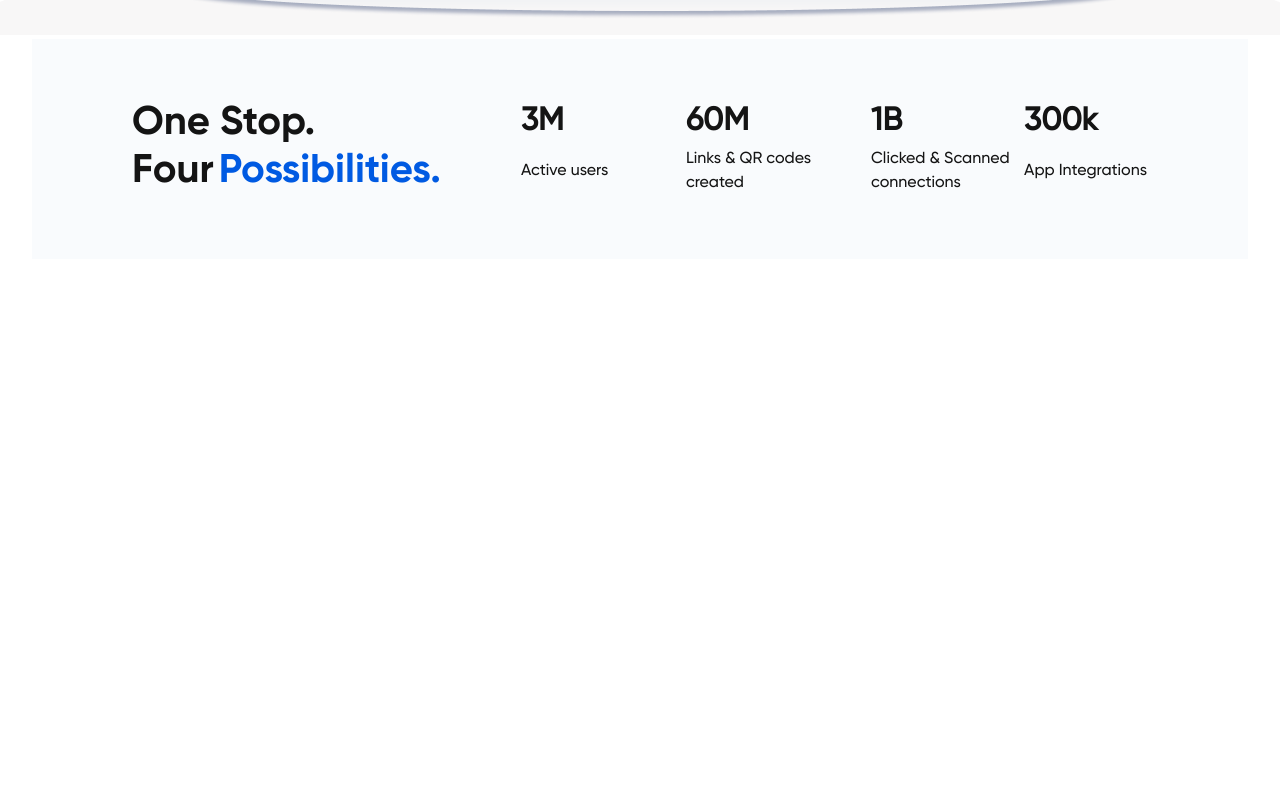
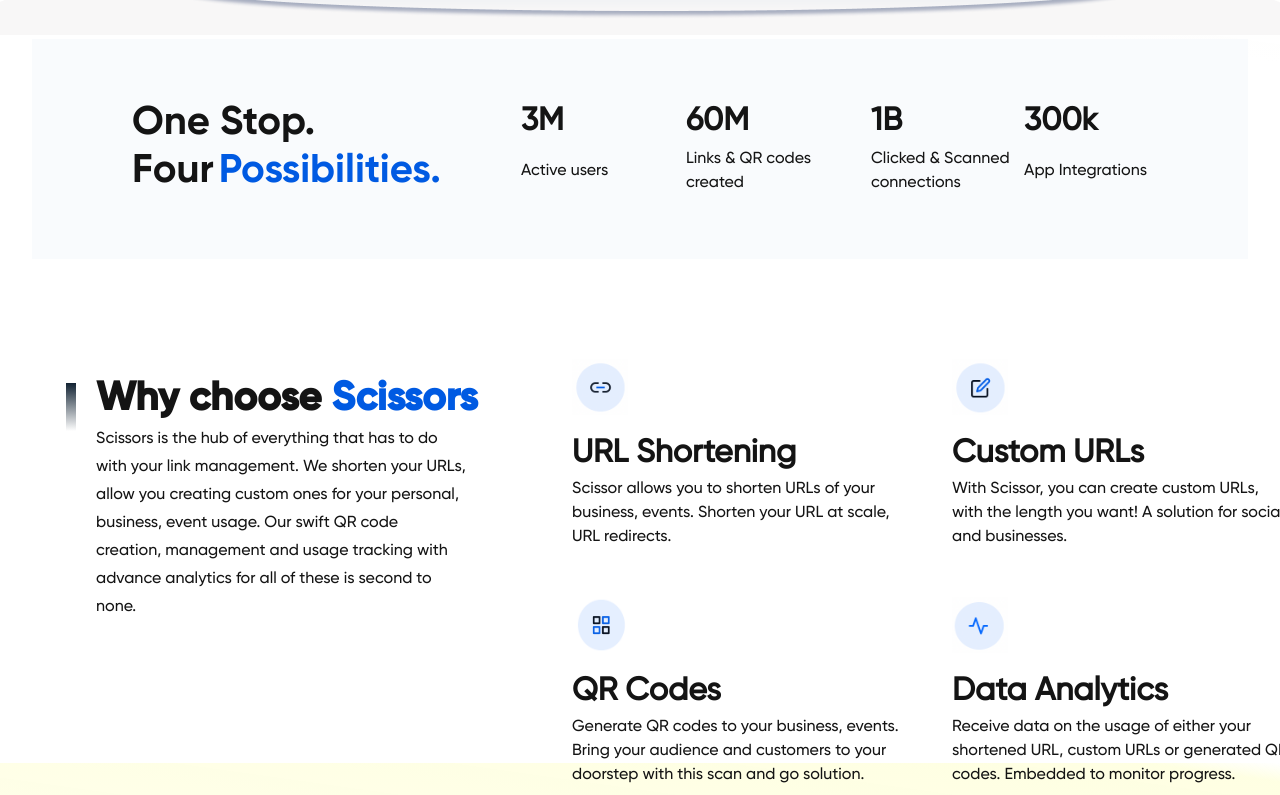
Before and after one commit to kachi-jasperD/scissor, a plain HTML site: page index.html in a window 1280 px wide. Shown: the part 968-1763 px from the top of the page. Before the commit the page ends 1227 px from the top, so only its background shows below. Drawn offline with Linux system fonts and the light colour scheme.

Commit message:
section-3 Why choose Scissors

```diff
--- a/gilroy-bold-webfont/style.css
+++ b/gilroy-bold-webfont/style.css
@@ -315,7 +315,8 @@ h1 {
   line-height: 48px;
   text-align: left;
 }
-.section-2 .blue {
+.section-2 .blue,
+.why .blue {
   color: #005ae2;
 }
 .section-2 .table {
@@ -345,3 +346,96 @@ h1 {
 }
 
 /* End of styling of section-2 */
+
+/* styling of section-3 */
+
+.section-3 {
+  display: grid;
+  gap: 10px;
+  grid-template-columns: 1fr 1fr;
+  place-items: center;
+}
+
+.why {
+  width: 430px;
+  height: 256px;
+  opacity: 0px;
+  display: flex;
+}
+.four-cells {
+  width: 708px;
+  height: 504px;
+  gap: 64px;
+  gap: 40px;
+  opacity: 0px;
+  display: grid;
+  grid-template-columns: 1fr 1fr;
+  padding: 100px 0px;
+}
+.vertical-icon {
+  margin-right: 20px;
+  display: inline-block;
+  width: 10px;
+  height: 48px;
+  background: linear-gradient(180deg, #112232 0%, rgba(77, 107, 136, 0) 100%);
+}
+
+.why h2 {
+  width: 392px;
+  height: 32px;
+  gap: 0px;
+  opacity: 0px;
+  font-family: "Gilroy-Bold ☞";
+  font-size: 40px;
+  line-height: 32px;
+  margin-bottom: 10px;
+}
+
+.why p {
+  width: 370px;
+  height: 192px;
+  gap: 0px;
+  opacity: 0px;
+  font-family: "Gilroy-Medium ☞";
+  font-size: 16px;
+  line-height: 28px;
+  text-align: left;
+  text-underline-position: from-font;
+  text-decoration-skip-ink: none;
+}
+
+.four-cells .icons {
+  width: 56px;
+  height: 56px;
+  gap: 0px;
+  opacity: 0px;
+  margin-bottom: 20px;
+}
+
+.four-cells h2 {
+  width: 226px;
+  height: 28px;
+  gap: 0px;
+  opacity: 0px;
+  font-size: 32px;
+  line-height: 28px;
+  text-align: left;
+  font-family: "Gilroy-Medium ☞";
+  text-underline-position: from-font;
+  text-decoration-skip-ink: none;
+  margin-bottom: 10px;
+}
+.four-cells p {
+  width: 340px;
+  height: 80px;
+  gap: 0px;
+  opacity: 0px;
+  font-family: "Gilroy-Medium ☞";
+  font-size: 16px;
+  line-height: 24px;
+  text-align: left;
+  text-underline-position: from-font;
+  text-decoration-skip-ink: none;
+}
+
+/* End of styling of section-3 */
--- a/index.html
+++ b/index.html
@@ -1,11 +1,10 @@
 <!DOCTYPE html>
 <html lang="en">
-
   <head>
-    <meta charset="UTF-8">
-    <meta name="viewport" content="width=device-width, initial-scale=1.0">
+    <meta charset="UTF-8" />
+    <meta name="viewport" content="width=device-width, initial-scale=1.0" />
     <title>Scissor</title>
-    <link rel="stylesheet" href="./gilroy-bold-webfont/style.css">
+    <link rel="stylesheet" href="./gilroy-bold-webfont/style.css" />
   </head>
 
   <body>
@@ -17,7 +16,11 @@
         <div class="menu">
           <ul>
             <li><a href="#" class="active">My URLs</a></li>
-                    <li><a href="#">Features <span class="down-arrowhead">&#x2304;</span></a></li>
+            <li>
+              <a href="#"
+                >Features <span class="down-arrowhead">&#x2304;</span></a
+              >
+            </li>
             <li><a href="#">Pricing</a></li>
             <li><a href="#">Analytics</a></li>
             <li><a href="#">FAQs</a></li>
@@ -32,12 +35,21 @@
       </nav>
       <div class="content">
         <div class="context">
-                <h1>Optimize Your Online Experience with Our Advanced <span class="inner-text">URL Shortening</span>
-                    Solution</h1>
-                <img src="./asset/images/splash-Photoroom.png" alt="" class="splash">
-                <p>Personalize your shortened URLs to align with your brand identity. Utilize custom slugs, branded
-                    links, and domain customization options to reinforce your brand presence and enhance user
-                    engagement.</p>
+          <h1>
+            Optimize Your Online Experience with Our Advanced
+            <span class="inner-text">URL Shortening</span> Solution
+          </h1>
+          <img
+            src="./asset/images/splash-Photoroom.png"
+            alt=""
+            class="splash"
+          />
+          <p>
+            Personalize your shortened URLs to align with your brand identity.
+            Utilize custom slugs, branded links, and domain customization
+            options to reinforce your brand presence and enhance user
+            engagement.
+          </p>
         </div>
         <div class="sign-up">
           <ul>
@@ -47,23 +59,28 @@
         </div>
       </div>
       <div class="sphere">
-            <img src="./asset/images/cone.png" alt="">
+        <img src="./asset/images/cone.png" alt="" />
       </div>
       <div class="rectangle">
-            <img src="./asset/images/rectangle.jpeg" alt="">
-            <p>Seamlessly transform your long URLs into concise and shareable links with just few clicks.</p>
+        <img src="./asset/images/rectangle.jpeg" alt="" />
+        <p>
+          Seamlessly transform your long URLs into concise and shareable links
+          with just few clicks.
+        </p>
       </div>
     </div>
     <div class="shapes">
       <div class="square">
-            <img src="./asset/images/oval-rectangle.png" alt="flat grey oval-rectangle shape">
+        <img
+          src="./asset/images/oval-rectangle.png"
+          alt="flat grey oval-rectangle shape"
+        />
       </div>
     </div>
     <div class="section-2">
       <div class="heading">
-            <p>One Stop. </p>
+        <p>One Stop.</p>
         <p>Four<span class="blue">Possibilities.</span></p>
-
       </div>
       <div class="table">
         <table>
@@ -82,6 +99,70 @@
         </table>
       </div>
     </div>
+    <div class="section-3">
+      <div class="why">
+        <span class="vertical-icon"></span>
+        <div>
+          <h2>Why choose <span class="blue">Scissors</span></h2>
+          <p>
+            Scissors is the hub of everything that has to do with your link
+            management. We shorten your URLs, allow you creating custom ones for
+            your personal, business, event usage. Our swift QR code creation,
+            management and usage tracking with advance analytics for all of
+            these is second to none.
+          </p>
+        </div>
+      </div>
+      <div class="four-cells">
+        <div class="url-shortening">
+          <img
+            src="./asset/images/url.png"
+            alt="URL Shortening Icon"
+            class="icons"
+          />
+          <h2>URL Shortening</h2>
+          <p>
+            Scissor allows you to shorten URLs of your business, events. Shorten
+            your URL at scale, URL redirects.
+          </p>
+        </div>
+        <div class="custome-url">
+          <img
+            src="./asset/images/custom.png"
+            alt="Custom URLs Icon"
+            class="icons"
+          />
+          <h2>Custom URLs</h2>
+          <p>
+            With Scissor, you can create custom URLs, with the length you want!
+            A solution for socials and businesses.
+          </p>
+        </div>
+        <div class="qr-codes">
+          <img
+            src="./asset/images/qr-code.png"
+            alt="QR Codes Icon"
+            class="icons"
+          />
+          <h2>QR Codes</h2>
+          <p>
+            Generate QR codes to your business, events. Bring your audience and
+            customers to your doorstep with this scan and go solution.
+          </p>
+        </div>
+        <div class="data-analytics">
+          <img
+            src="./asset/images/data.png"
+            alt="Data Analytics Icon"
+            class="icons"
+          />
+          <h2>Data Analytics</h2>
+          <p>
+            Receive data on the usage of either your shortened URL, custom URLs
+            or generated QR codes. Embedded to monitor progress.
+          </p>
+        </div>
+      </div>
+    </div>
   </body>
-
 </html>
```
Also changed, not shown: asset/images/custom.png (added), asset/images/data.png (added), asset/images/qr-code.png (added), asset/images/url.png (added). Lines whose indentation alone changed are shown as unchanged.
